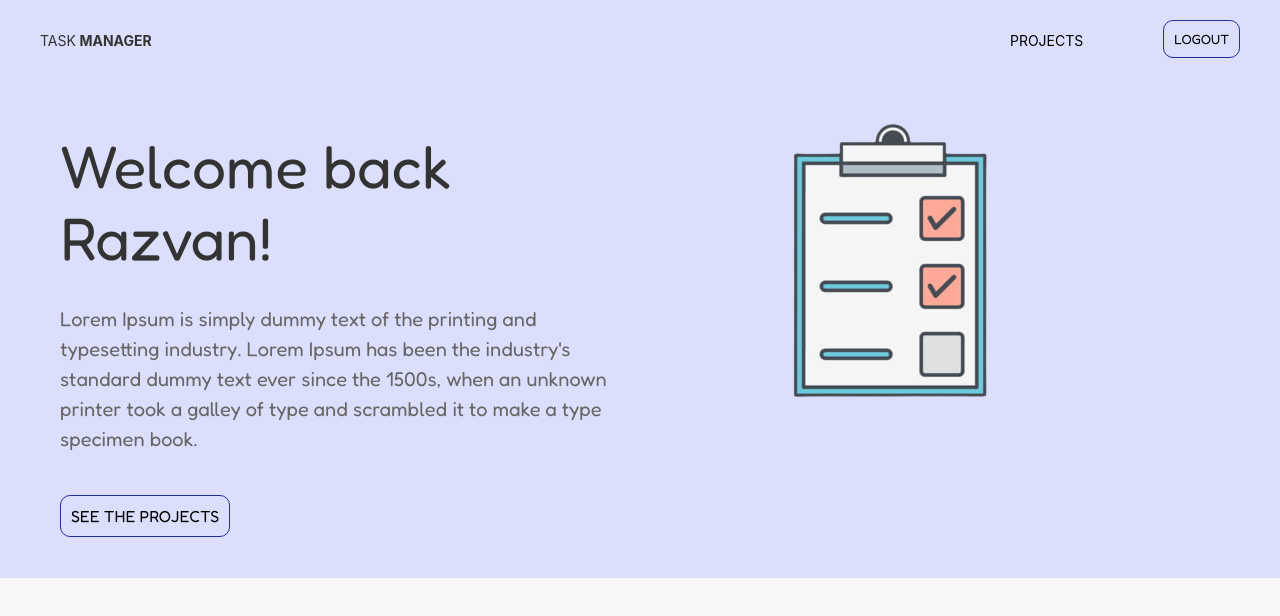
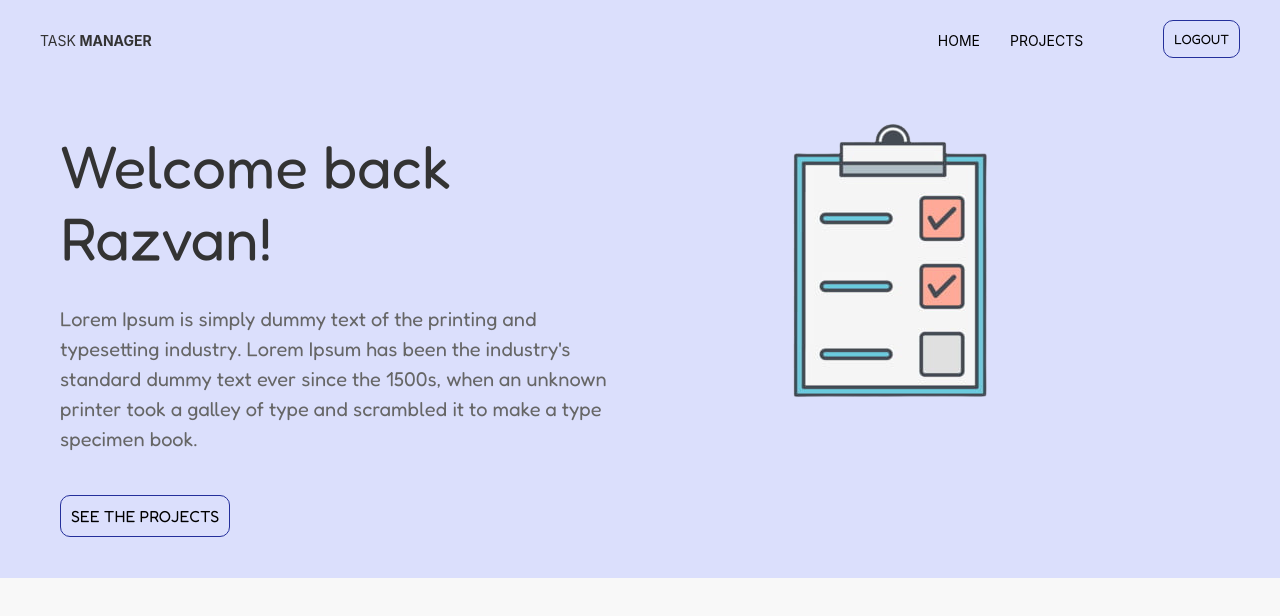
Before and after one commit to BenchiaRazvan/projects-task-manager, a React (Create React App) app: page /home in a window 1280 px wide. Shown: the top 616 px of the page. Built offline with nearby package versions, Linux system fonts and the light colour scheme.

Commit message:
- replaced <a> with<link>

```diff
--- a/src/components/navbar/navbar.js
+++ b/src/components/navbar/navbar.js
@@ -1,5 +1,5 @@
 import React from 'react';
-import { useNavigate } from 'react-router-dom';
+import { useNavigate, Link } from 'react-router-dom';
 import './navbar.scss';
 
 function NavBar() {
@@ -23,7 +23,8 @@ function NavBar() {
                     </div>
                     <div className="uk-navbar-right">
                         <ul className="uk-navbar-nav uk-visible@s ul-list">
-                            <li><a className="uk-text-large" href="#0">projects</a></li>
+                            <li><Link className="uk-text-large" to="/home">home</Link></li>
+                            <li><Link className="uk-text-large" to="/projects">projects</Link></li>
                             <li><button className="btn-default logout-btn" onClick={logout}>LOGOUT</button></li>
 
                         </ul>
@@ -33,7 +34,7 @@ function NavBar() {
                 <div id="sidenav" uk-offcanvas="flip: true" className="uk-offcanvas">
                     <div className="uk-offcanvas-bar">
                         <ul className="uk-nav">
-                            <li><a className="uk-text-large" href="#0">PROJECTS</a></li>
+                            <li><Link className="uk-text-large" to="/projects">PROJECTS</Link></li>
                         </ul>
                     </div>
                 </div>
```
